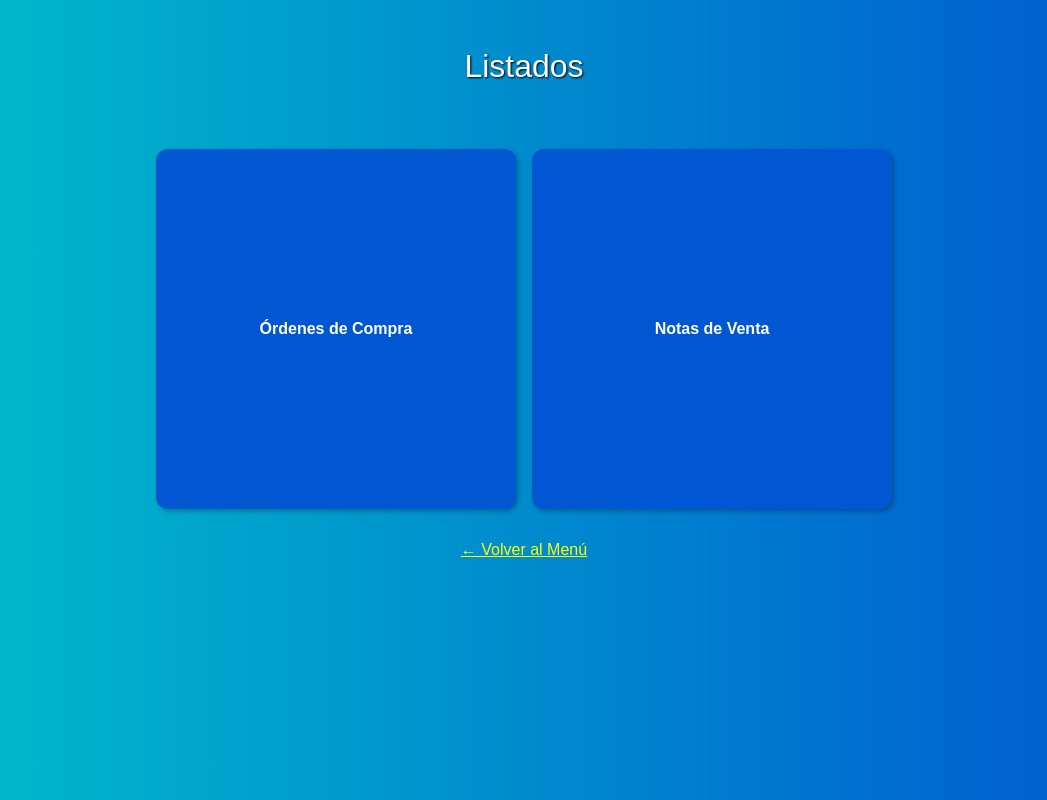
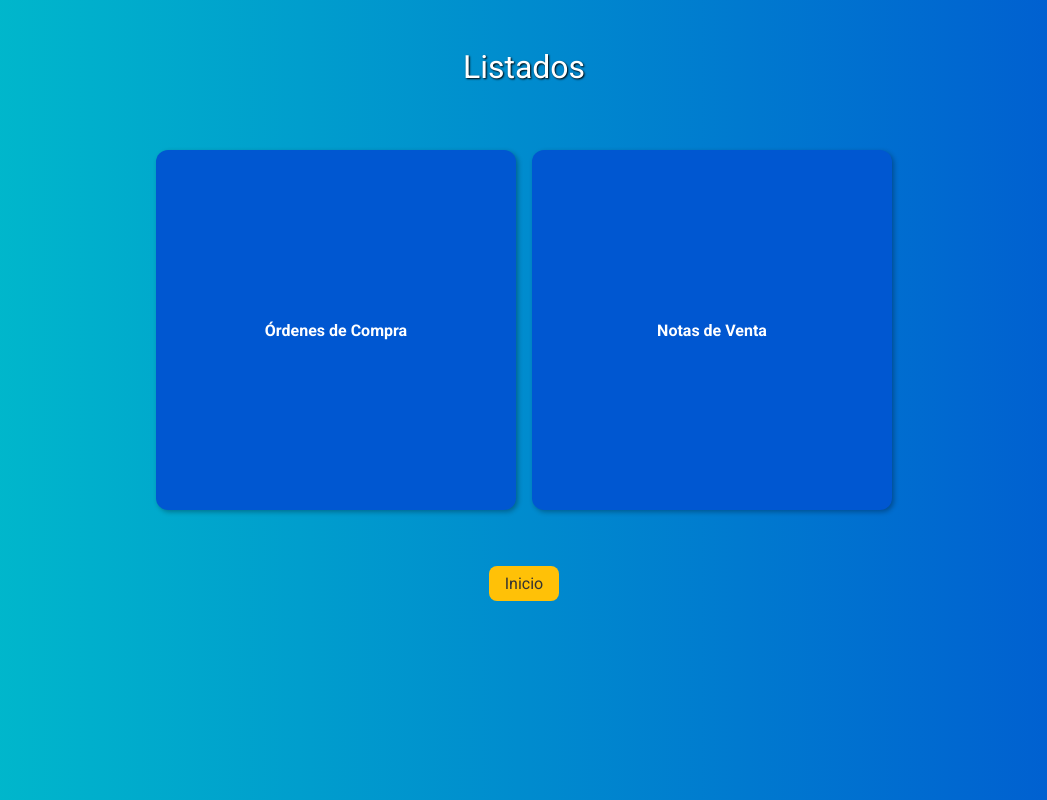
Before and after one commit to redofficeia-code/rima_v1, a Flask app: page /listados in a window 1280 px wide. Shown: the whole page, without its empty margins (116-1163 px from the left). Run offline with Flask 3, Linux system fonts and the light colour scheme.

Commit message:
cambioss

```diff
--- a/templates/listado_nv.html
+++ b/templates/listado_nv.html
@@ -4,12 +4,14 @@
   <meta http-equiv="Content-Type" content="text/html; charset=utf-8">
   <meta name="viewport" content="width=device-width, initial-scale=1.0">
   <title>Notas de Venta Pendientes</title>
+  <link href="https://fonts.googleapis.com/css2?family=Roboto:wght@400;700&display=swap" rel="stylesheet">
   <style>
     *, *::before, *::after { box-sizing: border-box; }
+    input, button, select, textarea { font-family: inherit; }
 
     body {
       margin: 0; padding: 0;
-      font-family: sans-serif;
+      font-family: 'Roboto', sans-serif;
       color: black;
       background: #00c0cb;
       background: linear-gradient(to right, #00c0cb, #0057d1);
--- a/templates/listado_oc.html
+++ b/templates/listado_oc.html
@@ -4,12 +4,14 @@
   <meta http-equiv="Content-Type" content="text/html; charset=utf-8">
   <meta name="viewport" content="width=device-width, initial-scale=1.0">
   <title>Órdenes de Compra Pendientes</title>
+  <link href="https://fonts.googleapis.com/css2?family=Roboto:wght@400;700&display=swap" rel="stylesheet">
   <style>
     *, *::before, *::after { box-sizing: border-box; }
+    input, button, select, textarea { font-family: inherit; }
 
     body {
       margin: 0; padding: 0;
-      font-family: sans-serif;
+      font-family: 'Roboto', sans-serif;
       color: black;
       background: #00c0cb;
       background: linear-gradient(to right, #00c0cb, #0057d1);
--- a/templates/listados.html
+++ b/templates/listados.html
@@ -5,9 +5,11 @@
   <!-- viewport para responsive -->
   <meta name="viewport" content="width=device-width, initial-scale=1.0">
   <title>Listados – WSM App Bodega</title>
+  <link href="https://fonts.googleapis.com/css2?family=Roboto:wght@400;700&display=swap" rel="stylesheet">
   <style>
     /* Reset y contenedor como en index */
     *, *::before, *::after { box-sizing: border-box; }
+    input, button, select, textarea { font-family: inherit; }
     .container {
       width: 95%;
       max-width: 800px;
@@ -17,7 +19,7 @@
     }
     body {
       margin: 0; padding: 0;
-      font-family: sans-serif;
+      font-family: 'Roboto', sans-serif;
       color: white;
       background: #00c0cb;
       background: -webkit-linear-gradient(left, #00c0cb, #0057d1);
@@ -83,7 +85,7 @@
       <li><a href="{{ url_for('listado_oc') }}"><span>Órdenes de Compra</span></a></li>
       <li><a href="{{ url_for('listado_nv') }}"><span>Notas de Venta</span></a></li>
     </ul>
-    <p><a href="{{ url_for('index') }}" style="color:yellow; text-decoration:underline;">← Volver al Menú</a></p>
+    <a href="{{ url_for('index') }}" style="display:inline-block;margin:1.5em 0;background:#ffc107;color:#333;padding:0.5em 1em;border-radius:8px;text-decoration:none;">Inicio</a>
   </div>
 </body>
 </html>
```
